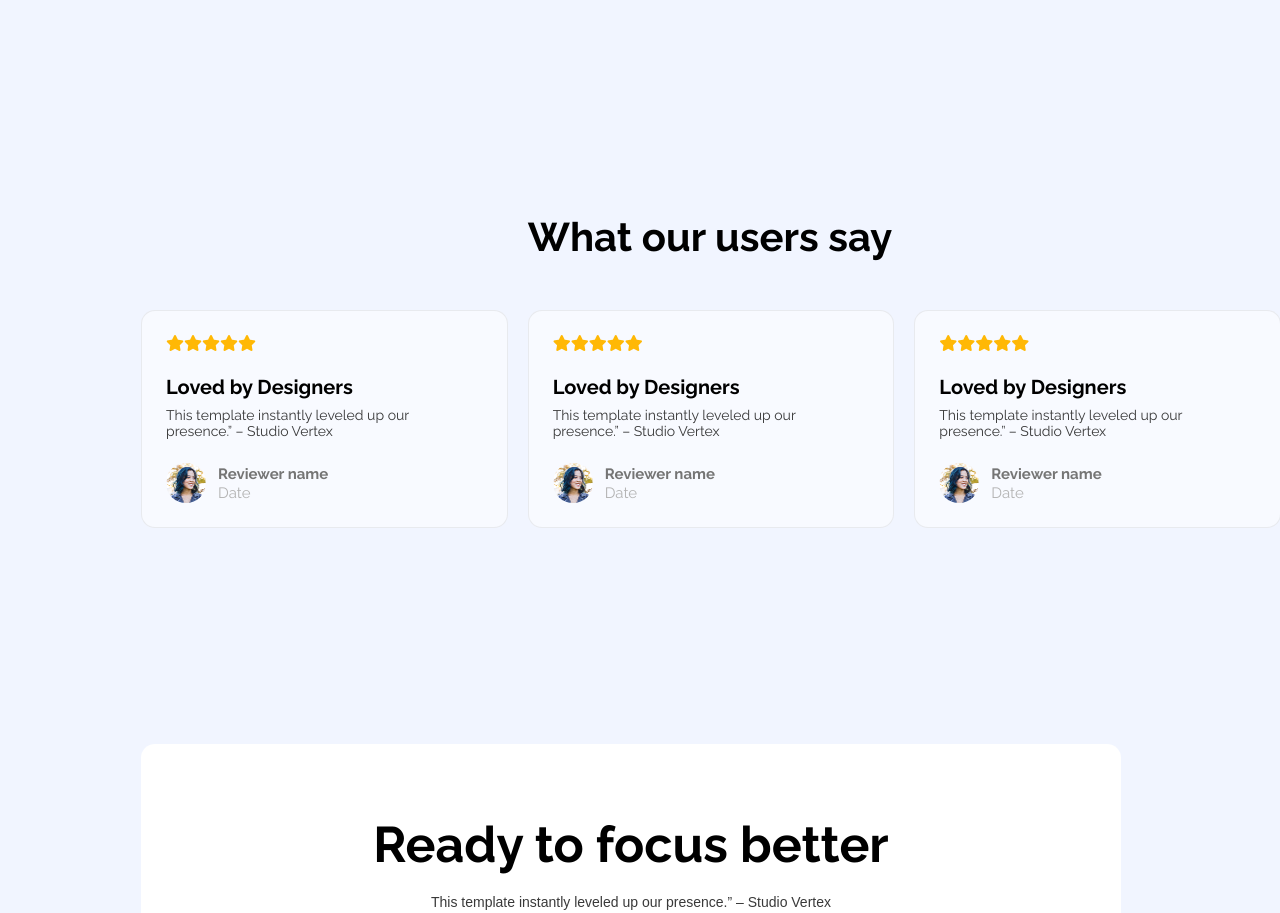
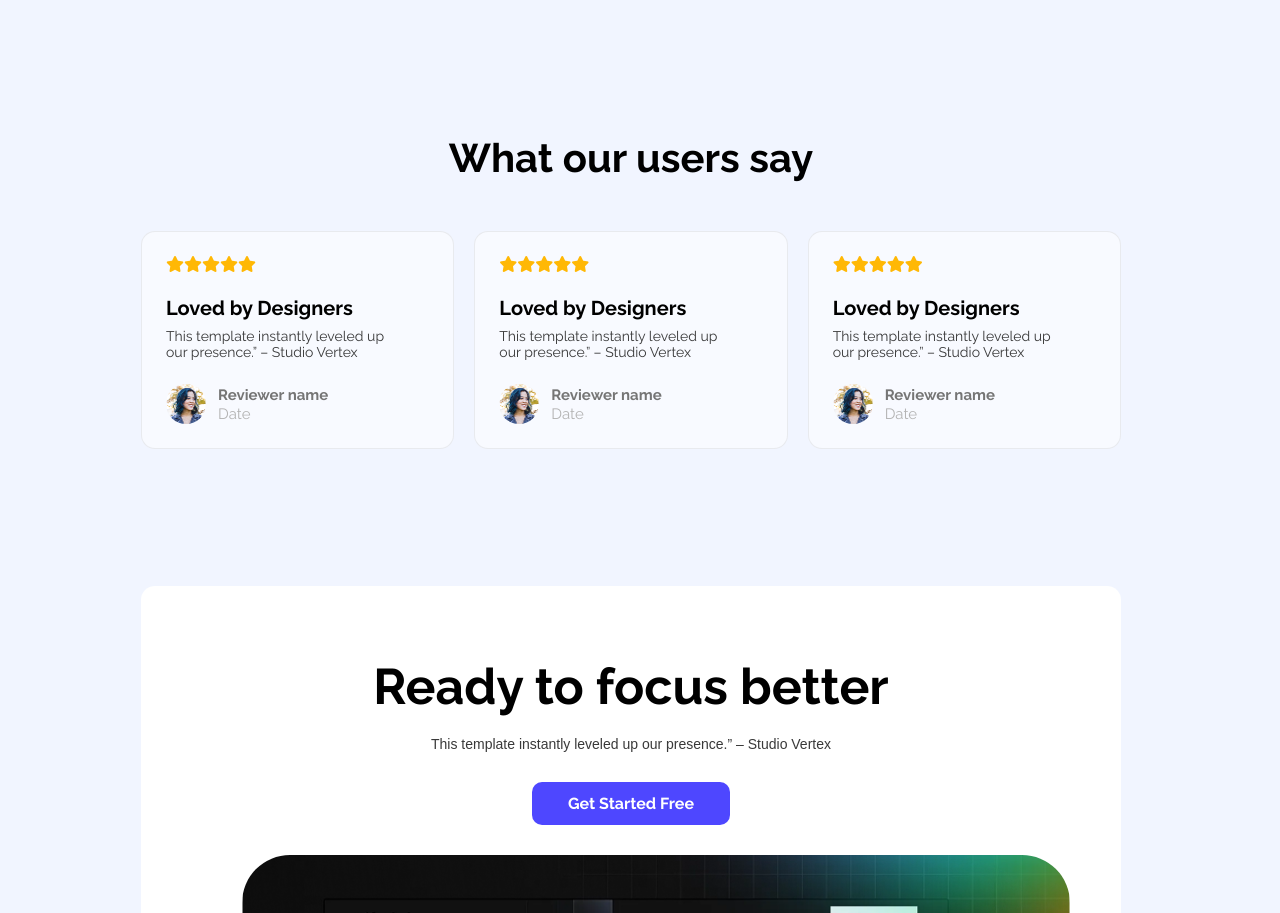
Before and after one commit to Tasmi-Chowdhury/first-assignment, a plain HTML site: page index.html in a window 1280 px wide. Shown: the part 1543-2456 px from the top of the page. Drawn offline with Linux system fonts and the light colour scheme.

Commit message:
Updated the user feedback section

```diff
--- a/style/portfolio.css
+++ b/style/portfolio.css
@@ -206,9 +206,10 @@ nav {
 
 
  .feedback-section {
-    /* margin: 137px 159px 137px 141px; */
-    padding: 100px 0px;
-    margin: 0 auto;
+    margin: 137px 159px 137px 141px;
+    max-width: 1140px;
+    padding: 0px;
+    /* margin: 0 auto; */
 
 
 
@@ -217,13 +218,14 @@ nav {
     display: flex;
     gap: 20px;
     justify-content: center;
+    align-items: center;
     max-width: 1140px;
-    margin: 0 auto;
+    /* margin: 0 auto;  */
     /* padding: 0 20px; */
+
     width: 100%;
     box-sizing: border-box;
-    margin-right: 159px;
-    margin-left: 141px;
+
 
  }
  .feedback-section h2 {
@@ -233,14 +235,14 @@ nav {
     max-width: 1140px;
     margin-bottom: 50px;
     /* padding-right: 159px; */
-    padding-left: 280px;
+    /* padding-left: 280px; */
  }
 
 
 .feedback-card {
     background-color: rgba(255, 255, 255, 0.486);
     max-height: 243px;
-    max-width: 366.67px;
+    max-width: 366.66px;
     border-radius: 14px;
     padding: 24px;
     text-align: left;
```
